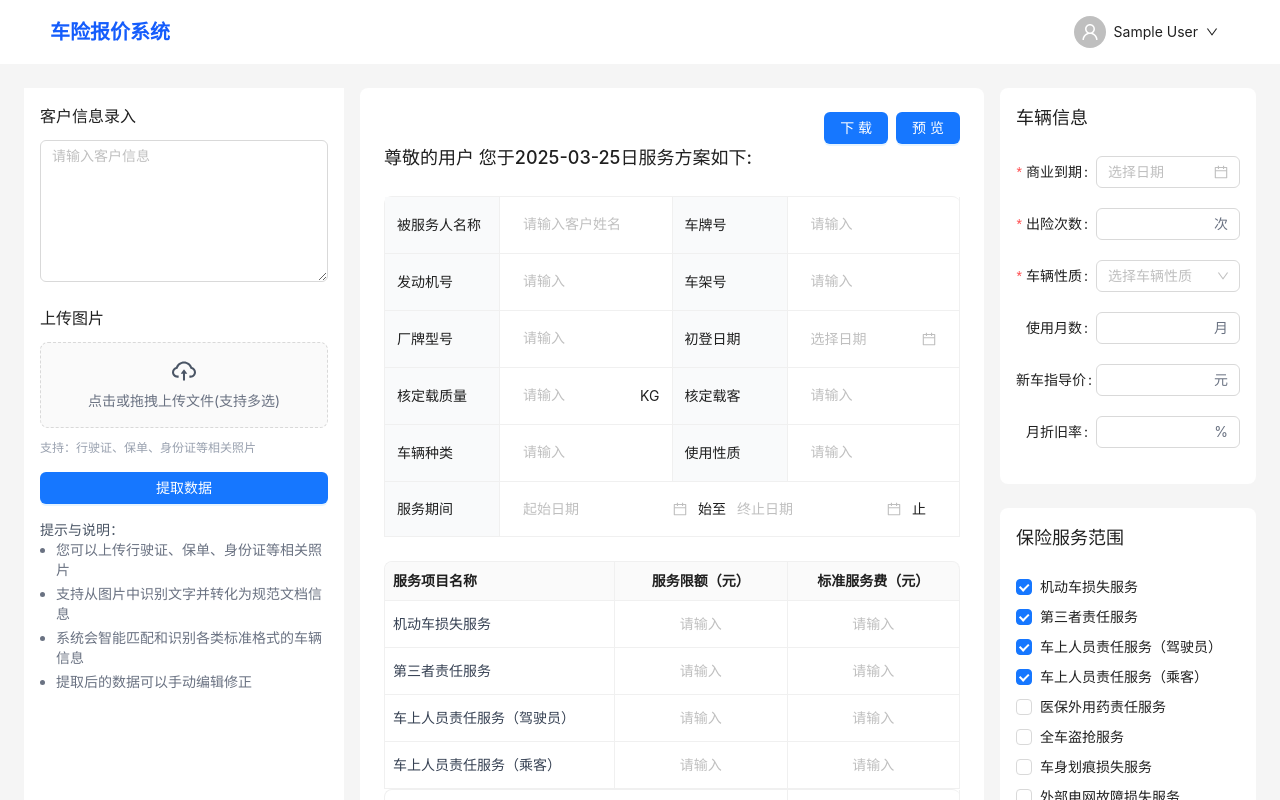
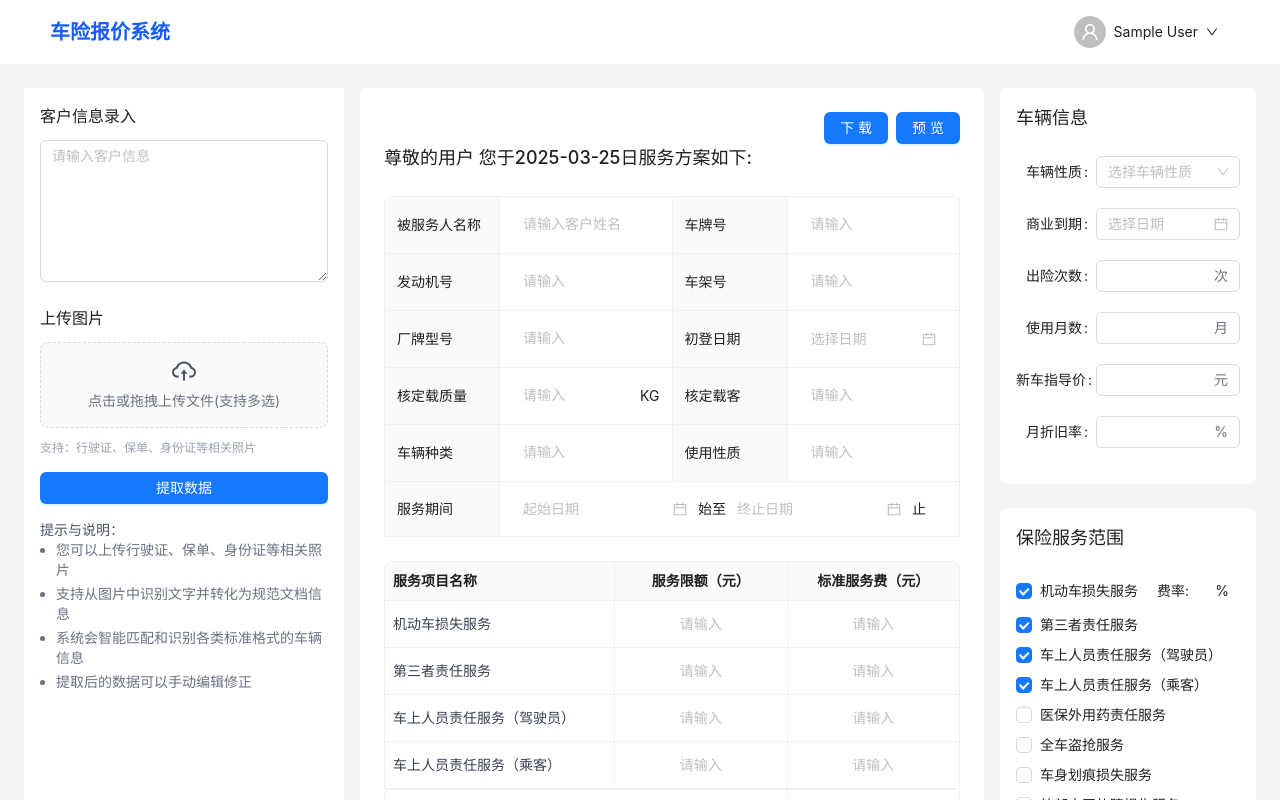
Before and after one commit to liulovegame/quoteGen, a Next.js app: page / in a window 1280 px wide. Shown: the top 800 px of the page. Built offline with nearby package versions, Linux system fonts and the light colour scheme; sample sign-in values are in the browser's storage.

Commit message:
feat: 问题修改

```diff
--- a/components/InsuranceOptions.tsx
+++ b/components/InsuranceOptions.tsx
@@ -1,11 +1,11 @@
-import { Checkbox, Form } from "antd";
+import { Checkbox, Form, Input } from "antd";
 
 export const INSURANCE_SERVICES = [
     { id: "damage", label: "机动车损失服务" },
     { id: "third_party", label: "第三者责任服务" },
     { id: "theft", label: "车上人员责任服务（驾驶员）" },
     { id: "driver", label: "车上人员责任服务（乘客）" },
-    { id: "passenger", label: "医保外用药责任服务" },
+    { id: "medical", label: "医保外用药责任服务" },
     { id: "glass", label: "全车盗抢服务" },
     { id: "scratch", label: "车身划痕损失服务" },
     { id: "water", label: "外部电网故障损失服务" },
@@ -37,10 +37,17 @@ const InsuranceOptions: React.FC<InsuranceOptionsProps> = ({ onServiceChange })
         <div className="bg-white p-4 rounded-lg">
             <h3 className="text-lg font-medium mb-6">保险服务范围</h3>
             {INSURANCE_SERVICES.map((item) => (
-                <div className="mb-2" key={item.id}>
+                <div className="mb-2 flex items-center justify-between" key={item.id}>
                     <Form.Item name={["insurance", item.id]} valuePropName="checked" noStyle>
                         <Checkbox onChange={handleCheckboxChange}>{item.label}</Checkbox>
                     </Form.Item>
+                    {item.id === "damage" && (
+                        <div className="flex-1 text-xs">
+                            <Form.Item name="damageFee" noStyle>
+                                <Input prefix="费率:" variant="borderless" suffix="%" disabled />
+                            </Form.Item>
+                        </div>
+                    )}
                 </div>
             ))}
         </div>
--- a/components/ServiceFeeTable.tsx
+++ b/components/ServiceFeeTable.tsx
@@ -1,4 +1,4 @@
-import { Table, Form, Input } from "antd";
+import { Table, Form, Input, Space } from "antd";
 
 interface ServiceFeeTableProps {
     dataSource: Array<{
@@ -9,6 +9,7 @@ interface ServiceFeeTableProps {
 
 const ServiceFeeTable: React.FC<ServiceFeeTableProps> = ({ dataSource }) => {
     const form = Form.useFormInstance();
+    const passengerCapacity = Form.useWatch("approvedPassengerCapacity", form);
     return (
         <Table
             size="small"
@@ -19,8 +20,8 @@ const ServiceFeeTable: React.FC<ServiceFeeTableProps> = ({ dataSource }) => {
                     dataIndex: "name",
                     width: "40%",
                     onCell: () => ({
-                        className: "text-gray-700"
-                    })
+                        className: "text-gray-700",
+                    }),
                 },
                 {
                     title: "服务限额（元）",
@@ -28,13 +29,14 @@ const ServiceFeeTable: React.FC<ServiceFeeTableProps> = ({ dataSource }) => {
                     width: "30%",
                     align: "center",
                     render: (_, record) => (
-                        <Form.Item noStyle name={["services", record.key, "limit"]}>
-                            <Input
-                                placeholder="请输入"
-                                variant="borderless"
-                                className="text-center"
-                            />
-                        </Form.Item>
+                        <Space.Compact className="items-center">
+                            <Form.Item noStyle name={["services", record.key, "limit"]}>
+                                <Input placeholder="请输入" variant="borderless" className="text-center" />
+                            </Form.Item>
+                            {record.key === "driver" && passengerCapacity && (
+                                <span className="w-20">*{passengerCapacity - 1}座</span>
+                            )}
+                        </Space.Compact>
                     ),
                 },
                 {
@@ -44,11 +46,7 @@ const ServiceFeeTable: React.FC<ServiceFeeTableProps> = ({ dataSource }) => {
                     width: "30%",
                     render: (_, record) => (
                         <Form.Item noStyle name={["services", record.key, "fee"]}>
-                            <Input
-                                placeholder="请输入"
-                                variant="borderless"
-                                className="text-center"
-                            />
+                            <Input placeholder="请输入" variant="borderless" className="text-center" />
                         </Form.Item>
                     ),
                 },
--- a/components/VehicleInfo.tsx
+++ b/components/VehicleInfo.tsx
@@ -33,12 +33,11 @@ const calculatePassengerService = (amount: number = 0, passengerCapacity: number
 const VehicleInfo: React.FC = () => {
     const form = Form.useFormInstance();
     const [typeOptions, setTypeOptions] = useState<{ label: string; value: string }[]>([]);
-    const [subTypeOptions, setSubTypeOptions] = useState<{ label: string; value: string }[]>([]);
 
     // 查询服务数据
     const queryServiceData = async (nature: string, type: string) => {
         try {
-            const currentFormData = form.getFieldsValue(true);
+            const currentFormData = form.getFieldsValue(true) as IFormData;
             const vehicle = currentFormData.vehicle || {};
 
             // 查询车损服务
@@ -98,9 +97,22 @@ const VehicleInfo: React.FC = () => {
             });
             const passengerData = await passengerResponse.json();
 
+            // 查询医保外用药责任服务
+            const medicalResponse = await fetch("/api/teable/medical", {
+                method: "POST",
+                headers: {
+                    "Content-Type": "application/json",
+                },
+                body: JSON.stringify({
+                    amount: currentFormData.nonMedicalInsuranceDrugAmount,
+                }),
+            });
+            const medicalData = await medicalResponse.json();
+
             // 更新表单数据
             const currentServices = form.getFieldValue("services") || {};
             const depreciationRate = damageData.data?.[0]?.depreciationRate || 0;
+            // 车损服务费率
             const feeRate = damageData.data?.[0]?.fee || 0;
 
             // 计算各项服务的限额和费用
@@ -118,7 +130,7 @@ const VehicleInfo: React.FC = () => {
             );
 
             // 先更新折旧率
-            form.setFieldValue(["vehicle", "depreciationRate"], depreciationRate);
+            form.setFieldValue(["vehicle", "depreciationRate"], depreciationRate);;
 
             // 再更新服务数据
             const services: IFormData["services"] = {
@@ -143,6 +155,11 @@ const VehicleInfo: React.FC = () => {
                     limit: passenger.limit,
                     fee: passenger.fee,
                 },
+                // 医保外用药责任服务
+                medical: {
+                    limit: currentFormData.nonMedicalInsuranceDrugAmount || 0,
+                    fee: medicalData.data?.[0]?.fee || 0,
+                },
             };
 
             form.setFieldValue("services", services);
@@ -163,6 +180,7 @@ const VehicleInfo: React.FC = () => {
                 totalStandardFee,
                 actualFee,
                 discount,
+                damageFee: feeRate
             });
         } catch (error) {
             console.error("查询服务数据失败:", error);
@@ -178,24 +196,13 @@ const VehicleInfo: React.FC = () => {
             vehicle: {
                 ...form.getFieldValue("vehicle"),
                 type: undefined,
-                subType: undefined,
             },
         });
     };
 
     // 处理车辆种类变化
     const handleTypeChange = (value: string) => {
-        // 根据选择的车辆种类更新子类选项
         const nature = form.getFieldValue(["vehicle", "nature"]);
-        const selectedNature = vehicleTypes.find((item) => item.value === nature);
-        const selectedType = selectedNature?.children.find((item) => item.value === value);
-        setSubTypeOptions(selectedType?.children || []);
-        form.setFieldsValue({
-            vehicle: {
-                ...form.getFieldValue("vehicle"),
-                subType: undefined,
-            },
-        });
 
         // 如果车辆性质和种类都有值，查询服务数据
         if (nature && value) {
@@ -206,28 +213,7 @@ const VehicleInfo: React.FC = () => {
     return (
         <div className="bg-white p-4 rounded-lg mb-6">
             <h3 className="text-lg font-medium mb-6">车辆信息</h3>
-            <div className="[&_.ant-form-item-label]:!w-20 [&_.ant-form-item]:!mb-5">
-                <Form.Item
-                    label="商业到期"
-                    name="commercialInsuranceExpiryDate"
-                    rules={[{ required: true, message: "请选择商业到期日期" }]}
-                >
-                    <DatePicker placeholder="选择日期" className="!w-full" />
-                </Form.Item>
-
-                <Form.Item
-                    label="出险次数"
-                    name="claimCount"
-                    rules={[{ required: true, message: "请输入出险次数" }]}
-                >
-                    <InputNumber
-                        className="!w-full"
-                        min={0}
-                        controls={false}
-                        suffix={<span className="ml-2 text-gray-500">次</span>}
-                    />
-                </Form.Item>
-
+            <div className="[&_.ant-form-item-label]:!w-20 [&_.ant-form-item]:!mb-5 [&_.ant-form-item-required]:before:!content-['']">
                 <Form.Item
                     label="车辆性质"
                     name={["vehicle", "nature"]}
@@ -246,11 +232,22 @@ const VehicleInfo: React.FC = () => {
                     </Form.Item>
                 )}
 
-                {form.getFieldValue(["vehicle", "type"]) && (
-                    <Form.Item label="车辆子类" name={["vehicle", "subType"]}>
-                        <Select placeholder="选择车辆子类" options={subTypeOptions} />
-                    </Form.Item>
-                )}
+                <Form.Item
+                    label="商业到期"
+                    name="commercialInsuranceExpiryDate"
+                    rules={[{ required: true, message: "请选择商业到期日期" }]}
+                >
+                    <DatePicker placeholder="选择日期" className="!w-full" />
+                </Form.Item>
+
+                <Form.Item label="出险次数" name="claimCount" rules={[{ required: true, message: "请输入出险次数" }]}>
+                    <InputNumber
+                        className="!w-full"
+                        min={0}
+                        controls={false}
+                        suffix={<span className="ml-2 text-gray-500">次</span>}
+                    />
+                </Form.Item>
 
                 <Form.Item label="使用月数" name={["vehicle", "usageMonths"]}>
                     <InputNumber
--- a/constants/vehicleTypes.ts
+++ b/constants/vehicleTypes.ts
@@ -29,6 +29,11 @@ export const vehicleTypes: VehicleType[] = [
                 value: "十吨以上货车",
                 children: [],
             },
+            {
+                label: "挂车",
+                value: "挂车",
+                children: [],
+            },
         ],
     },
     {
@@ -53,6 +58,11 @@ export const vehicleTypes: VehicleType[] = [
             {
                 label: "十吨以上货车",
                 value: "十吨以上货车",
+                children: [],
+            },
+            {
+                label: "挂车",
+                value: "挂车",
                 children: [],
             },
         ],
@@ -101,15 +111,4 @@ export const vehicleTypes: VehicleType[] = [
             },
         ],
     },
-    {
-        label: "营业货车/非营业货车(挂车)",
-        value: "营业货车/非营业货车(挂车)",
-        children: [
-            {
-                label: "挂车",
-                value: "挂车",
-                children: [],
-            },
-        ],
-    },
 ];
--- /dev/null
+++ b/pages/api/teable/medical.ts
@@ -0,0 +1,102 @@
+import { NextApiRequest, NextApiResponse } from "next";
+
+const TOKEN = `Bearer ${process.env.TEABLE_API_KEY}`;
+const TABLE_ID = "tblbEuB7gAWrik7NgOi";
+const VIEW_ID = "viwM9CbSUep5zHyJsSG";
+
+// 字段 ID 映射
+const FIELD_IDS = {
+    // 输入字段
+    amount: "fldR84LtqEGBCIlTH0f", // 金额字段ID
+    // 输出字段
+    fee: "fldFvq4CaGM8Eahiqfh", // 费用字段ID
+};
+
+// 金额映射函数
+const mapAmountToString = (amount: number): string => {
+    if (amount === 0) return "0";
+    if (amount === 10000) return "1万";
+    if (amount === 20000) return "2万";
+    if (amount === 50000) return "5万";
+    if (amount === 100000) return "10万";
+    if (amount === 200000) return "20万";
+    if (amount < 100000) return "10万以下";
+    if (amount <= 200000) return "10万-20万";
+    return "20万以上";
+};
+
+export default async function handler(req: NextApiRequest, res: NextApiResponse) {
+    if (req.method !== "POST") {
+        return res.status(405).json({ message: "Method not allowed" });
+    }
+
+    try {
+        const { amount } = req.body;
+
+        if (amount === undefined) {
+            return res.status(400).json({
+                success: false,
+                message: "Missing required parameters",
+            });
+        }
+
+        const url = new URL(`${process.env.TEABLE_BASE_URL || 'https://app.teable.cn/api'}/table/${TABLE_ID}/record`);
+
+        // 构建查询参数
+        const params: Record<string, string> = {
+            fieldKeyType: "id",
+            viewId: VIEW_ID,
+        };
+
+        // 构建 filter
+        const filterSet = [
+            {
+                fieldId: FIELD_IDS.amount,
+                operator: "is",
+                value: mapAmountToString(Number(amount)),
+            },
+        ];
+
+        params.filter = JSON.stringify({
+            conjunction: "and",
+            filterSet: filterSet,
+        });
+
+        // 添加查询参数
+        Object.entries(params).forEach(([key, value]) => {
+            url.searchParams.append(key, value);
+        });
+
+        // 发送请求
+        const response = await fetch(url.toString(), {
+            method: "GET",
+            headers: {
+                Authorization: TOKEN,
+                Accept: "application/json",
+            },
+        });
+
+        if (!response.ok) {
+            throw new Error(`HTTP error! status: ${response.status}`);
+        }
+
+        const data = await response.json();
+
+        // 处理返回数据，将字段 ID 映射回字段名
+        const mappedRecords = data.records?.map((record: any) => ({
+            fee: record.fields[FIELD_IDS.fee],
+        })) || [];
+
+        return res.status(200).json({
+            success: true,
+            data: mappedRecords,
+        });
+    } catch (error: any) {
+        console.error("Teable API Error:", error);
+        return res.status(500).json({
+            success: false,
+            message: error.message || "Internal server error",
+            error: error,
+        });
+    }
+}
--- a/pages/index.tsx
+++ b/pages/index.tsx
@@ -12,7 +12,7 @@ import { IFormData } from "@/types/formData";
 import dayjs from "dayjs";
 import ServiceFeeTable from "@/components/ServiceFeeTable";
 import SummaryTable from "@/components/SummaryTable";
-import CompulsoryTable from "@/components/CompulsoryTable";
+// import CompulsoryTable from "@/components/CompulsoryTable";
 const { Header, Content } = Layout;
 
 export default function Home() {
@@ -62,6 +62,25 @@ export default function Home() {
         // 转换日期字符串为 dayjs 对象
         const formattedData = {
             ...data,
+            services: {
+                damage: { limit: "", fee: "" },
+                driver: { limit: "", fee: "" },
+                // 第三者责任服务
+                third_party: {
+                    limit: data.thirdPartyLiabilityAmount?.toString() || "",
+                    fee: "",
+                },
+                // 车上人员责任服务（驾驶员）
+                theft: {
+                    limit: data.driverLiabilityAmount?.toString() || "",
+                    fee: "",
+                },
+                // 医保外用药责任服务
+                medical: {
+                    limit: data.nonMedicalInsuranceDrugAmount?.toString() || "",
+                    fee: "",
+                },
+            },
             firstRegistrationDate: data.firstRegistrationDate ? dayjs(data.firstRegistrationDate) : undefined,
             commercialInsuranceExpiryDate: data.commercialInsuranceExpiryDate
                 ? dayjs(data.commercialInsuranceExpiryDate)
@@ -91,9 +110,6 @@ export default function Home() {
                     // formattedData.vehicleModel = `${vinData.brand_name}${vinData.model_name}${vinData.sale_name}`; // 厂牌型号
                     formattedData.vehicle = {
                         ...formattedData.vehicle,
-                        // nature: "家庭自用汽车", // 默认设置为家庭自用汽车
-                        // type: "客车", // 默认设置为客车
-                        // subType: vinData.seat_num <= 5 ? "2-5座" : "6座以上",
                         usageMonths: data.firstRegistrationDate
                             ? Math.round(dayjs().diff(dayjs(data.firstRegistrationDate), "month", true))
                             : 0, // 使用月数，四舍五入
@@ -135,7 +151,7 @@ export default function Home() {
                 third_party: false,
                 theft: false,
                 driver: false,
-                passenger: false,
+                medical: false,
                 glass: false,
                 scratch: false,
                 water: false,
@@ -215,10 +231,10 @@ export default function Home() {
                             <div className="mt-6">
                                 <ServiceFeeTable dataSource={selectedServices} />
                                 <SummaryTable />
-                                <CompulsoryTable />
+                                {/* <CompulsoryTable /> */}
                             </div>
-                            <div className="mt-3 text-sm text-red-500">*如车辆超出服务期则需验车</div>
-                            <div className="text-sm text-red-500">*此报价单仅供参考,实际服务费以出单为准</div>
+                            {/* <div className="mt-3 text-sm text-red-500">*如车辆超出服务期则需验车</div>
+                            <div className="text-sm text-red-500">*此报价单仅供参考,实际服务费以出单为准</div> */}
                         </div>
 
                         {/* 右侧栏  */}
--- a/types/formData.d.ts
+++ b/types/formData.d.ts
@@ -24,7 +24,8 @@ export interface IFormData {
         scratch?: { limit: string; fee: string }; // 车身划痕损失服务
         water?: { limit: string; fee: string }; // 发动机涉水损失服务
         natural?: { limit: string; fee: string }; // 自然损失服务
-    };
+        medical?: { limit: string; fee: string }; // 医保外用药责任服务
+    }
     claimCount: string; // 出险次数
     discount: string; // 折扣
     actualFee: string; // 实收服务费
@@ -47,7 +48,7 @@ export interface IFormData {
         third_party: boolean; // 第三者责任服务
         theft: boolean; // 车上人员责任服务（驾驶员）
         driver: boolean; // 车上人员责任服务（乘客）
-        passenger: boolean; // 医保外用药责任服务
+        medical: boolean; // 医保外用药责任服务
         glass: boolean; // 全车盗抢服务
         scratch: boolean; // 车身划痕损失服务
         water: boolean; // 外部电网故障损失服务
@@ -58,4 +59,5 @@ export interface IFormData {
     driverLiabilityAmount: number; // 车上人员责任服务（驾驶员） 保额
     passengerLiabilityAmount: number; // 车上人员责任服务（乘客） 保额
     thirdPartyLiabilityAmount: number; // 第三者责任服务 保额
+    damageFee: number; // 车损费率
 }
```
